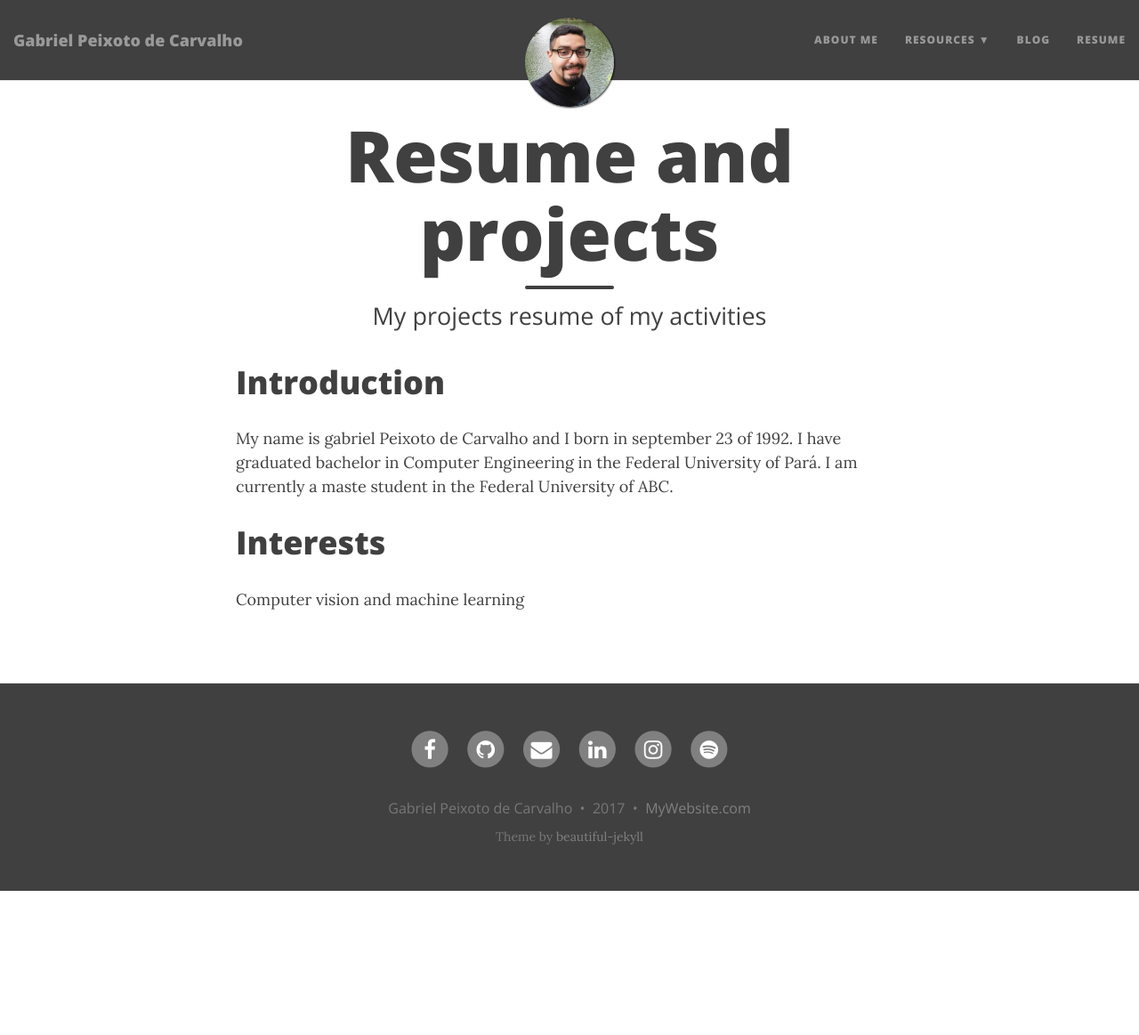
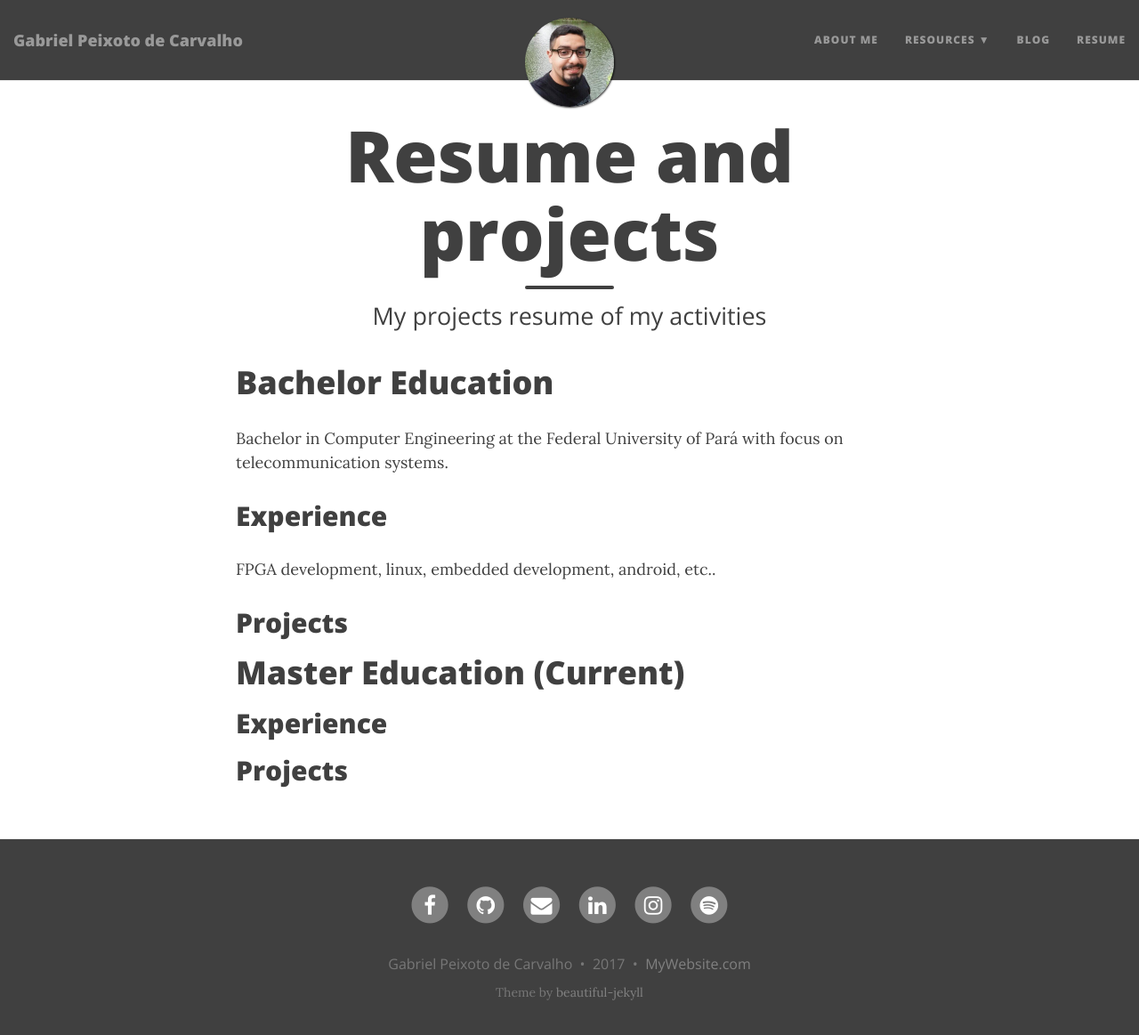
Before and after one commit to gaburiero/gaburiero.github.io, a Jekyll site: the page built from cv.md, in a window 1280 px wide and 1176 px high. Shown: the top 1163 px of the window at 89% size. Built offline with Jekyll 4.4.1, drawn with Linux system fonts in a browser that asks for light colours; nearby versions of some CDN libraries.

Commit message:
add a simple template to the resume page

```diff
--- a/cv.md
+++ b/cv.md
@@ -4,11 +4,18 @@ title: Resume and projects
 subtitle: My projects resume of my activities
 ---
 
-# Introduction
+# Bachelor Education
 
-My name is gabriel Peixoto de Carvalho and I born in september 23 of 1992. I have graduated bachelor in Computer Engineering
-in the Federal University of Pará. I am currently a maste student in the Federal University of ABC.
+Bachelor in Computer Engineering at the Federal University of Pará with focus on telecommunication systems.
 
-# Interests
+## Experience
 
-Computer vision and machine learning
+FPGA development, linux, embedded development, android, etc..
+
+## Projects
+
+# Master Education (Current)
+
+## Experience
+
+## Projects
```
